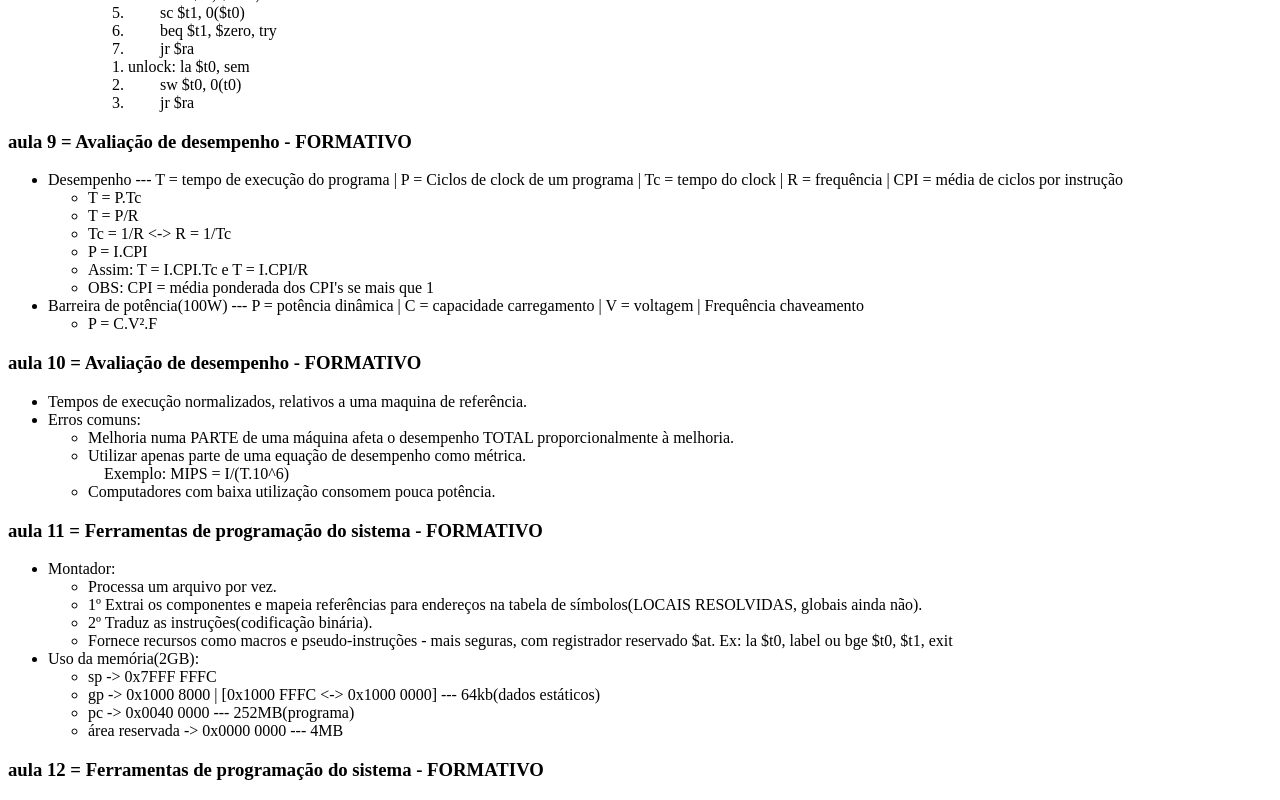
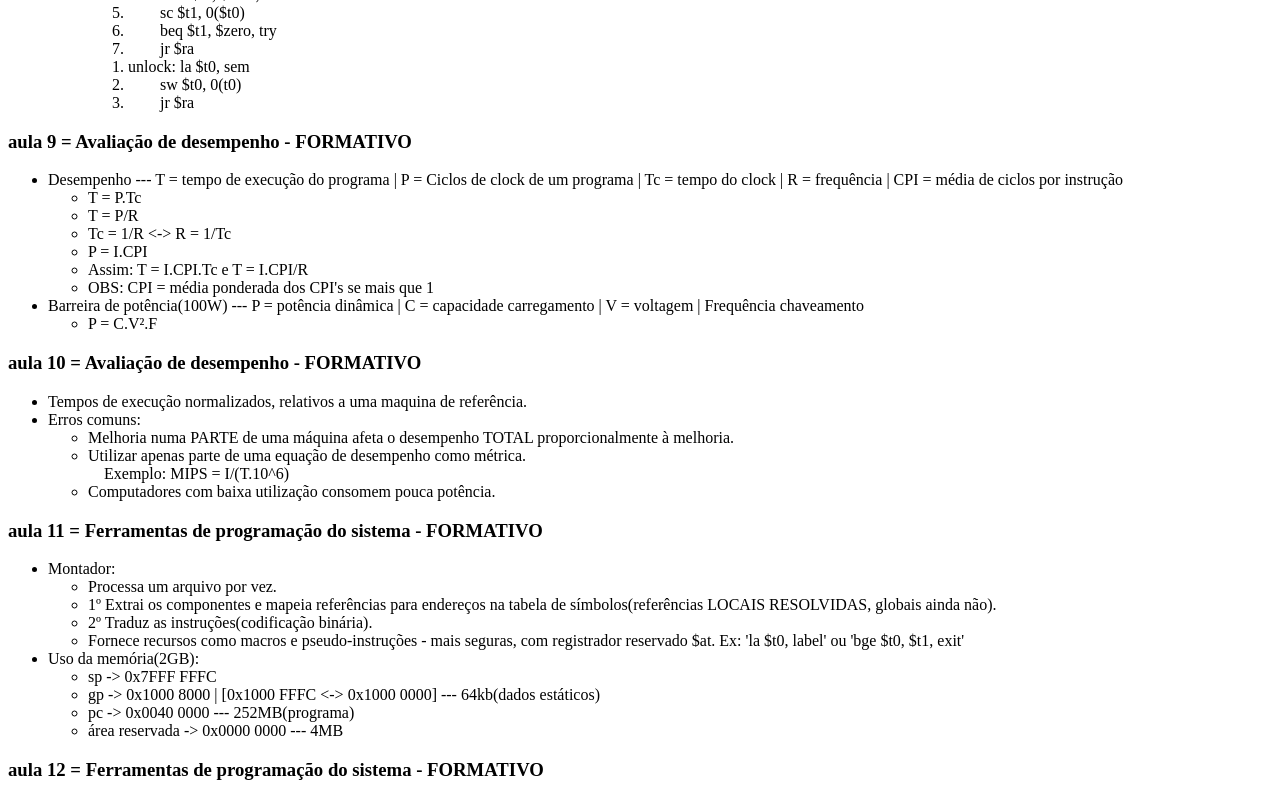
Before and after one commit to serotonina/serotonina.github.com, a plain HTML site: page cco/org.html in a window 1280 px wide. Shown: the part 1608-2408 px from the top of the page. Drawn offline with Linux system fonts and the light colour scheme.

Commit message:
Update org.html

```diff
--- a/cco/org.html
+++ b/cco/org.html
@@ -183,9 +183,9 @@
             <li>Montador:</li>
             <ul>
               <li>Processa um arquivo por vez.</li>
-              <li>1º Extrai os componentes e mapeia referências para endereços na tabela de símbolos(LOCAIS RESOLVIDAS, globais ainda não).</li>
+              <li>1º Extrai os componentes e mapeia referências para endereços na tabela de símbolos(referências LOCAIS RESOLVIDAS, globais ainda não).</li>
               <li>2º Traduz as instruções(codificação binária).</li>
-              <li>Fornece recursos como macros e pseudo-instruções - mais seguras, com registrador reservado $at. Ex: la $t0, label ou bge $t0, $t1, exit</li>
+              <li>Fornece recursos como macros e pseudo-instruções - mais seguras, com registrador reservado $at. Ex: 'la $t0, label' ou 'bge $t0, $t1, exit'</li>
             </ul>
             <li>Uso da memória(2GB):</li>
             <ul>
```
